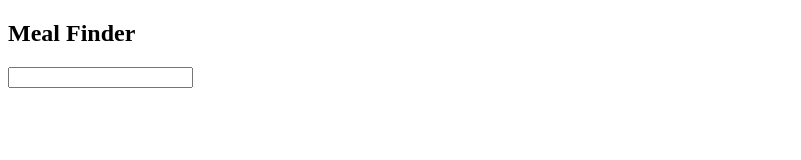
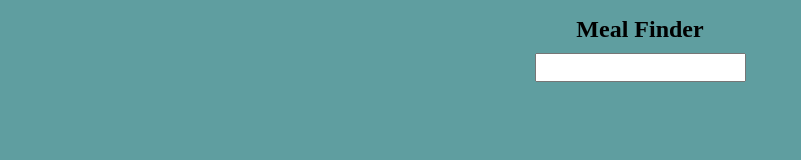
Before and after one commit to EmirDzhamanbashev/Api-Project, a plain HTML site: page index.html in a window 1280 px wide. Shown: the whole page, without its empty margins (0-801 px from the left). Drawn offline with Linux system fonts and the light colour scheme.

Commit message:
some css for the website

```diff
--- a/index.html
+++ b/index.html
@@ -4,6 +4,7 @@
     <meta charset="UTF-8">
     <meta name="viewport" content="width=device-width, initial-scale=1.0">
     <title>Document</title>
+    <link rel="stylesheet" href="style.css">
 </head>
 <body>
     <section>
--- a/style.css
+++ b/style.css
@@ -0,0 +1,18 @@
+* {
+    margin: 0;
+    padding: 0;
+    box-sizing: border-box;
+}
+section {
+    padding: 1rem;
+    background-color:cadetblue;
+    display: flex;
+    flex-direction: column;
+    align-items: center;
+    height: 100vh;
+    gap: 10px;
+}
+
+.search {
+    padding: 5px 15px;
+}
```
